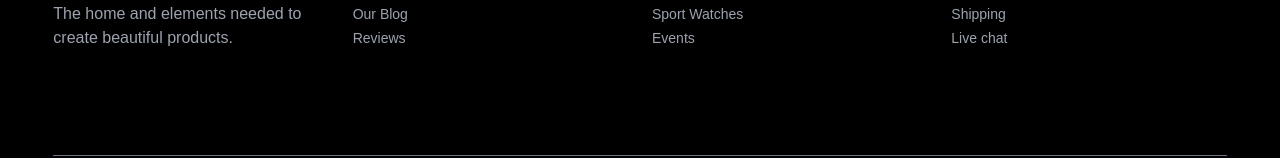
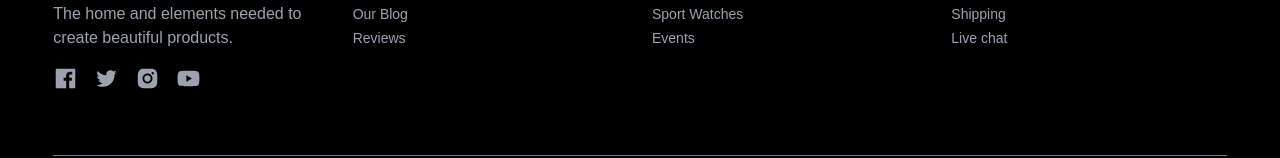
Before and after one commit to hamaadafzal4209/E-Shop, a React (Vite) app in the folder frontend/: page / in a window 1280 px wide. Shown: the part 3815-3973 px from the top of the page. Built offline with nearby package versions, Linux system fonts and the light colour scheme; no server answers.

Commit message:
modifiy footer

```diff
--- a/frontend/src/components/Footer.jsx
+++ b/frontend/src/components/Footer.jsx
@@ -26,10 +26,10 @@ function Footer() {
             The home and elements needed to create beautiful products.
           </p>
           <div className="flex items-center space-x-4">
-            <AiFillFacebook size={25} className="cursor-pointer" />
-            <AiOutlineTwitter size={25} className="cursor-pointer" />
-            <AiFillInstagram size={25} className="cursor-pointer" />
-            <AiFillYoutube size={25} className="cursor-pointer" />
+            <AiFillFacebook size={25} className="text-gray-400 cursor-pointer" />
+            <AiOutlineTwitter size={25} className="text-gray-400 cursor-pointer" />
+            <AiFillInstagram size={25} className="text-gray-400 cursor-pointer" />
+            <AiFillYoutube size={25} className="text-gray-400 cursor-pointer" />
           </div>
         </div>
 
```
